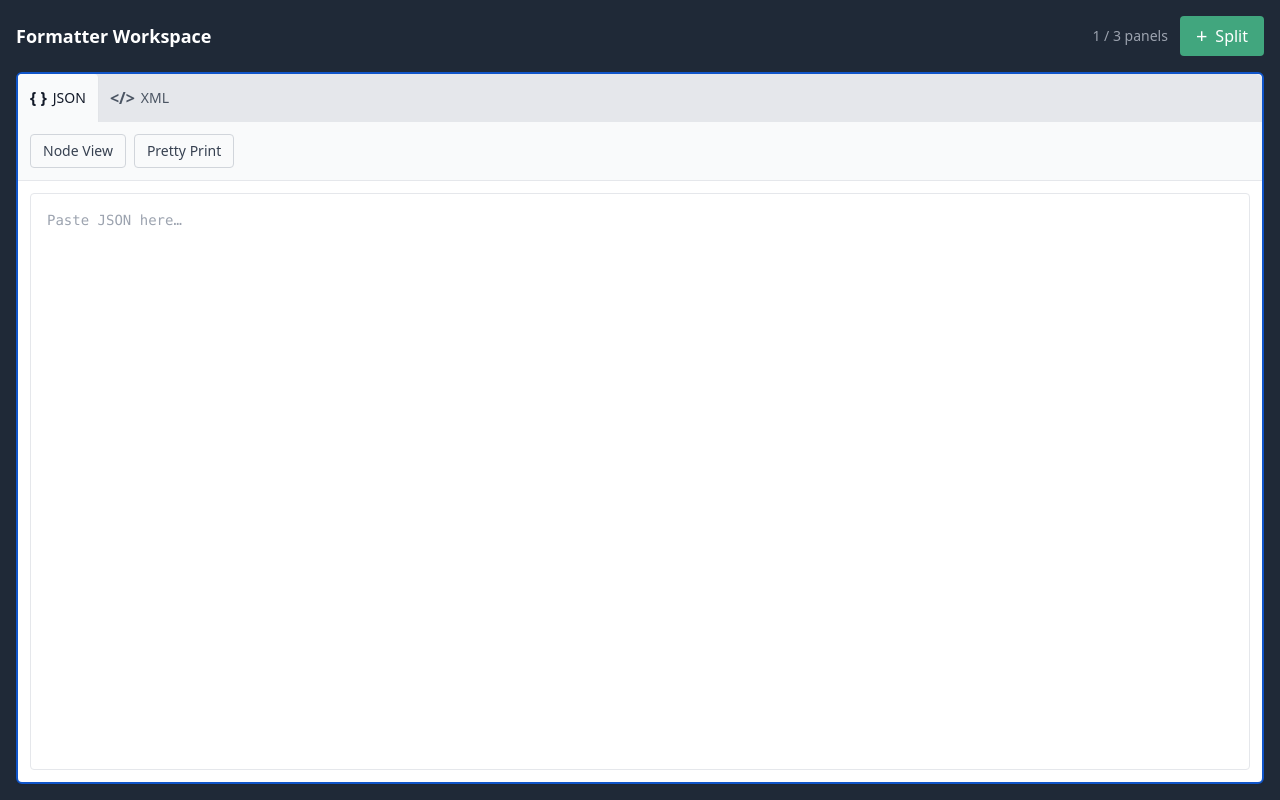
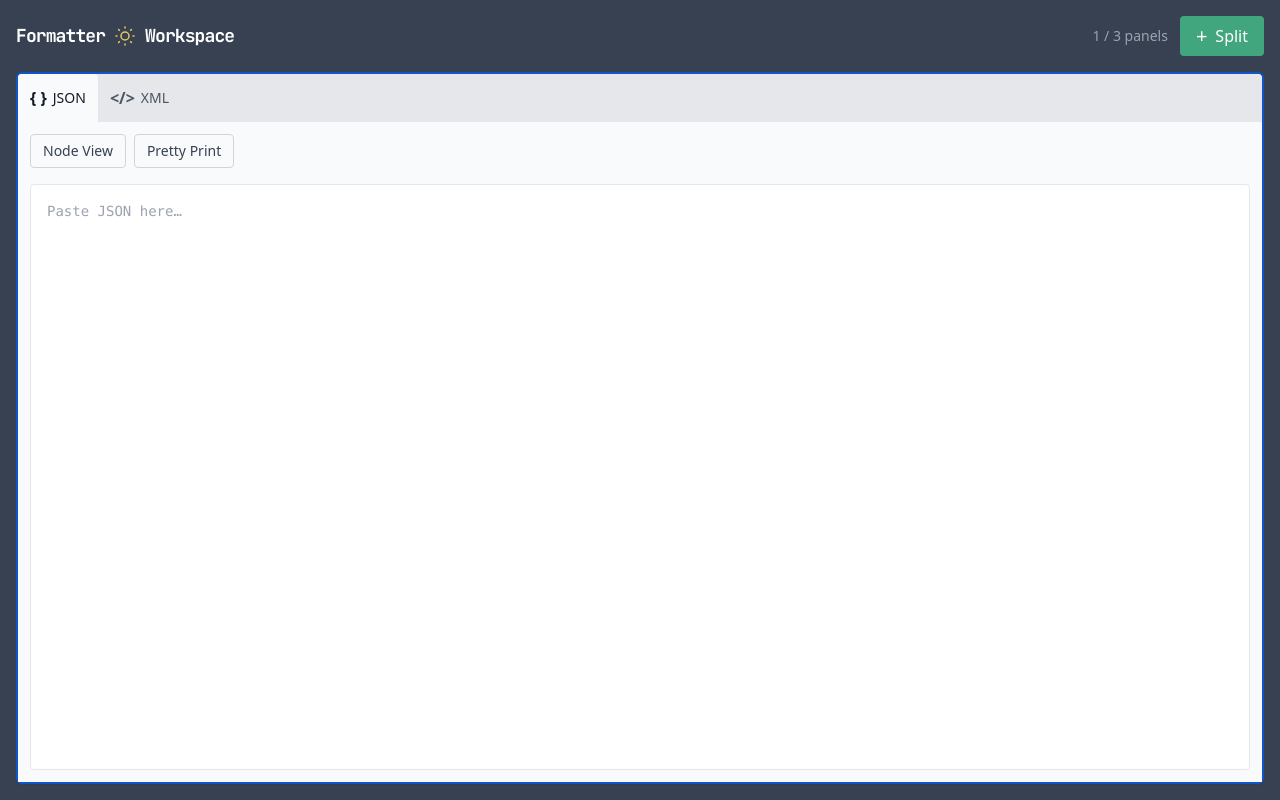
Before and after one commit to maggie-r-m-88/formatter-workspace, a Nuxt app: page / in a window 1280 px wide. Built offline with nearby package versions, Linux system fonts and the light colour scheme.

Commit message:
Update title, add ThemeToggle component

```diff
--- /dev/null
+++ b/app/components/ThemeToggle.vue
@@ -0,0 +1,58 @@
+<script setup lang="ts">
+import { ref } from 'vue'
+
+// reactive state for light/dark mode
+const isDark = ref(false)
+
+const toggleTheme = () => {
+  isDark.value = !isDark.value
+  document.documentElement.classList.toggle('dark', isDark.value)
+}
+</script>
+
+<template>
+  <button
+    type="button"
+    @click="toggleTheme"
+    class="relative w-auto flex items-center justify-center rounded-full transition-colors"
+    aria-label="Toggle theme"
+  >
+    <!-- Sun icon -->
+    <svg
+      v-show="!isDark"
+      class="w-6 h-6 text-theme-yellow-500"
+      viewBox="0 0 24 24"
+      fill="none"
+      stroke="currentColor"
+    >
+      <path
+        stroke-linecap="round"
+        stroke-linejoin="round"
+        stroke-width="1.5"
+        d="M12 3v1m0 16v1m9-9h-1M4 12H3m15.364 6.364l-.707-.707M6.343 6.343l-.707-.707m12.728 0l-.707.707M6.343 17.657l-.707.707M16 12a4 4 0 11-8 0 4 4 0 018 0z"
+      />
+    </svg>
+
+    <!-- Moon icon -->
+    <svg
+      v-show="isDark"
+      class="w-6 h-6 text-gray-200"
+      viewBox="0 0 24 24"
+      fill="none"
+      stroke="currentColor"
+    >
+      <path
+        stroke-linecap="round"
+        stroke-linejoin="round"
+        stroke-width="1.5"
+        d="M20.354 15.354A9 9 0 018.646 3.646 9.003 9.003 0 0012 21a9.003 9.003 0 008.354-5.646z"
+      />
+    </svg>
+  </button>
+</template>
+
+<style scoped>
+.theme-toggle svg {
+  position: absolute;
+}
+</style>
--- a/app/pages/index.vue
+++ b/app/pages/index.vue
@@ -1,5 +1,5 @@
 <template>
-  <div class="h-screen flex flex-col p-4 bg-gray-800 gap-4 overflow-hidden relative">
+  <div class="h-screen flex flex-col p-4 bg-gray-700 gap-4 overflow-hidden relative">
     <!-- Toast notification -->
     <div v-if="showToast"
       class="fixed top-1/2 left-1/2 transform -translate-x-1/2 -translate-y-1/2 bg-gray-800 text-white px-6 py-3 rounded-lg shadow-lg z-50 transition-opacity duration-300"
@@ -9,8 +9,16 @@
 
     <!-- Header with title and add panel button -->
     <div class="flex items-center justify-between flex-shrink-0">
-      <div class="flex items-center gap-4">
-        <h1 class="text-lg font-semibold text-white">Formatter Workspace</h1>
+      <div class="flex items-center gap-2">
+        <h1 class="text-lg font-bold text-white font-logo tracking-tighter flex items-center gap-2">
+          <span>Formatter</span>
+
+          <!-- Inline Theme Toggle -->
+          <ThemeToggle />
+
+          <span>Workspace</span>
+        </h1>
+
 
         <!-- Panel tabs -->
         <div class="flex gap-2">
@@ -77,7 +85,7 @@
         </div>
 
         <!-- Action buttons on left, search on right -->
-        <div class="px-3 py-3 border-b flex justify-between items-center flex-shrink-0 bg-gray-50 gap-2">
+        <div class="px-3 py-3 flex justify-between items-center flex-shrink-0 bg-gray-50 gap-2">
 
           <!-- Left: Action buttons -->
           <div class="inline-flex items-center gap-2">
@@ -117,7 +125,8 @@
             </div>
 
             <button @click.stop="executeSearch(panel.id)"
-              class="px-3 py-1.5 bg-theme-blue-500 text-white rounded hover:bg-theme-blue-700 text-sm" title="Search (Enter)">
+              class="px-3 py-1.5 bg-theme-blue-500 text-white rounded hover:bg-theme-blue-700 text-sm"
+              title="Search (Enter)">
               Search
             </button>
 
@@ -140,7 +149,7 @@
 
 
         <!-- Content area -->
-        <div class="flex-1 min-h-0 p-3 flex flex-col">
+        <div class="flex-1 min-h-0 px-3 pb-3 pt-1 flex flex-col bg-gray-50">
           <!-- Edit mode -->
           <textarea v-if="panel.mode === 'edit'" :value="panel.data"
             @input="updatePanelData(panel.id, ($event.target as HTMLInputElement).value)"
@@ -190,6 +199,7 @@ import { formatJson, formatXml } from '~/lib/formatters'
 import { parseXmlToTree, countXmlNodes } from '~/lib/xmlParser'
 import { useFormatterStore } from '~/stores/formatter'
 import { storeToRefs } from 'pinia'
+import ThemeToggle from '~/components/ThemeToggle.vue'
 
 const store = useFormatterStore()
 const { showToast, toastVisible } = storeToRefs(store)
--- a/nuxt.config.ts
+++ b/nuxt.config.ts
@@ -5,6 +5,7 @@ export default defineNuxtConfig({
   modules: [
     '@nuxtjs/tailwindcss',
     '@pinia/nuxt',
+    '@nuxtjs/google-fonts'
   ],
   tailwindcss: {
     cssPath: '~/assets/css/global.css',
@@ -15,4 +16,14 @@ export default defineNuxtConfig({
       title: 'Formatter Workspace', // default fallback title
     },
   },
+  googleFonts: {
+    families: {
+      Inter: [400, 500, 600, 700, 800],
+      'JetBrains Mono': [400, 500, 600, 700, 800]
+    },
+    display: 'swap',
+    prefetch: true,
+    preconnect: true,
+    preload: true
+  }
 })
--- a/package.json
+++ b/package.json
@@ -15,6 +15,7 @@
     "vue-router": "^4.6.4"
   },
   "devDependencies": {
+    "@nuxtjs/google-fonts": "^3.2.0",
     "@nuxtjs/tailwindcss": "^6.14.0",
     "@pinia/nuxt": "^0.11.3"
   }
--- a/tailwind.config.js
+++ b/tailwind.config.js
@@ -56,7 +56,8 @@ export default {
       },
       // You can also extend other theme properties
       fontFamily: {
-        // 'custom': ['Your Font', 'sans-serif'],
+        logo: ['JetBrains Mono', 'monospace'],
+        //mono: ['JetBrains Mono', 'monospace'],
       },
       spacing: {
         // '128': '32rem',
```
Also changed, not shown: app/assets/css/global.css (line endings or trailing spaces), 1 other file (tests, documents, lock files or other folders).
